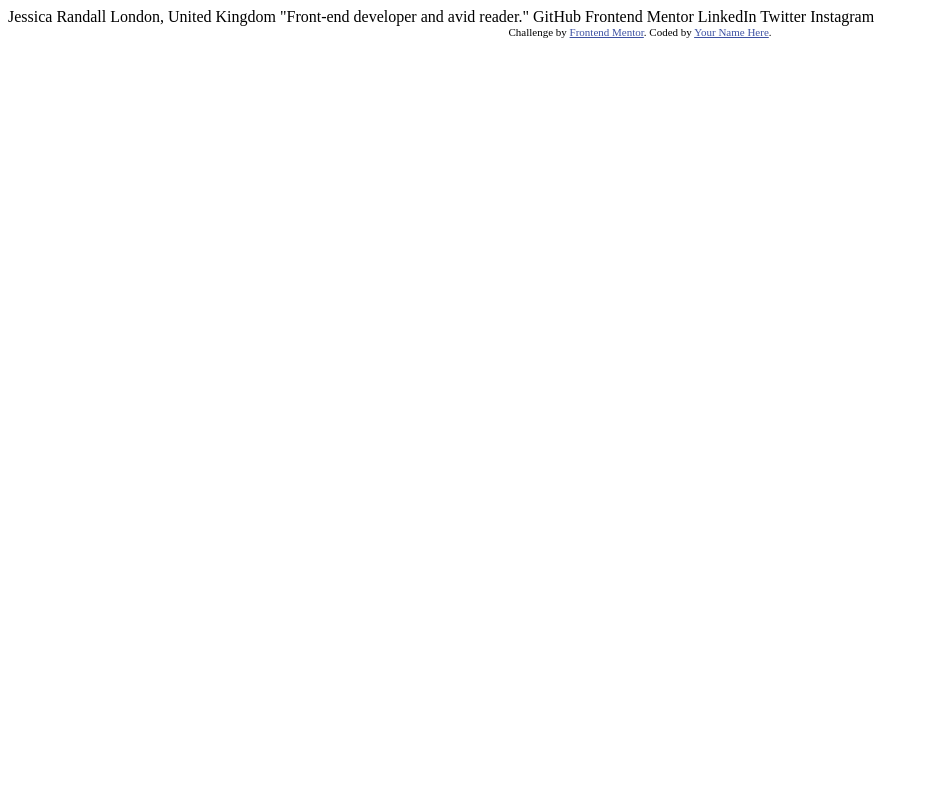
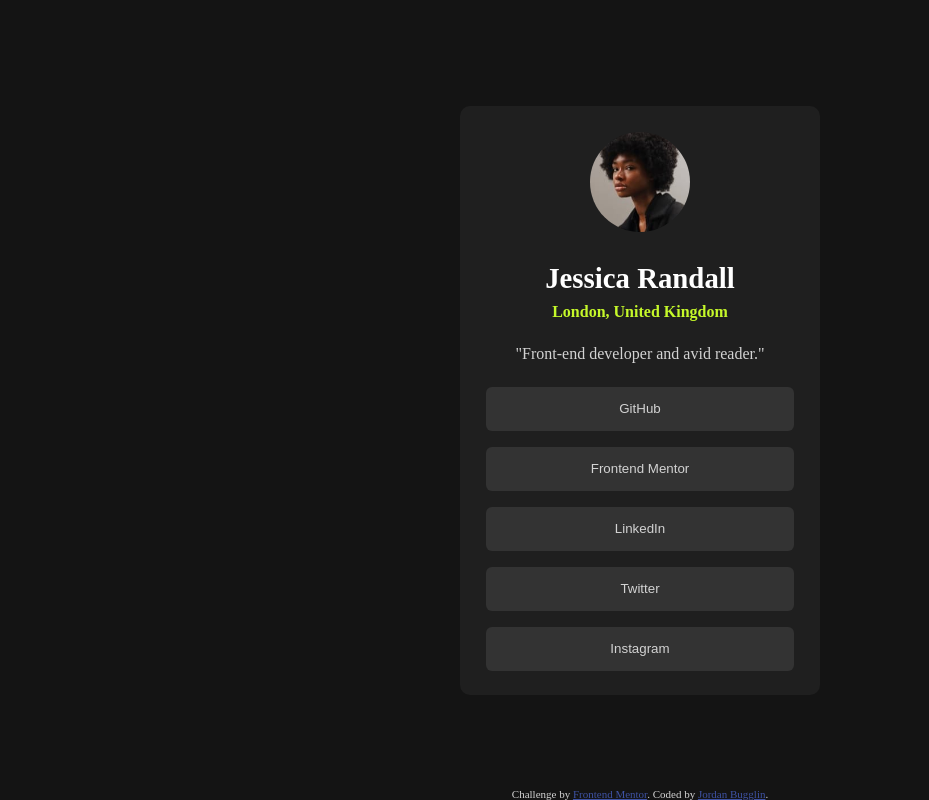
Before and after one commit to Jbugglin/socialLinkProfile, a plain HTML site: page index.html in a window 1280 px wide. Shown: the whole page, without its empty margins (0-929 px from the left). Drawn offline with Linux system fonts and the light colour scheme.

Commit message:
Run-through
I attempted to finish this challenge as quick as possible, took 2 breaks, still need to link the fonts and double check that they work.

```diff
--- a/index.html
+++ b/index.html
@@ -1,34 +1,58 @@
 <!DOCTYPE html>
 <html lang="en">
+
 <head>
     <meta charset="UTF-8">
-  <meta name="viewport" content="width=device-width, initial-scale=1.0"> <!-- displays site properly based on user's device -->
+    <meta name="viewport" content="width=device-width, initial-scale=1.0">
+    <!-- displays site properly based on user's device -->
 
     <link rel="icon" type="image/png" sizes="32x32" href="./assets/images/favicon-32x32.png">
+
+    <link rel="stylesheet" href="style.css">
 
     <title>Frontend Mentor | Social links profile</title>
 
     <!-- Feel free to remove these styles or customise in your own stylesheet 👍 -->
     <style>
-    .attribution { font-size: 11px; text-align: center; }
-    .attribution a { color: hsl(228, 45%, 44%); }
+        .attribution {
+            font-size: 11px;
+            text-align: center;
+        }
+
+        .attribution a {
+            color: hsl(228, 45%, 44%);
+        }
     </style>
 </head>
+
 <body>
+    <main>
+        <div class="heroImg">
+            <img src="./assets/images/avatar-jessica.jpeg" alt="User_Avatar">
+        </div>
 
-  Jessica Randall
-  London, United Kingdom
-  "Front-end developer and avid reader."
+        <div class="userName">
+            <h1>Jessica Randall</h1>
+        </div>
+        <div class="userLocation">
+            <h2>London, United Kingdom</h2>
+        </div>
+        <div class="userDesc">
+            <p>"Front-end developer and avid reader."</p>
+        </div>
+        <div class="socialLinks">
+            <button class="socialButtons">GitHub</button>
+            <button class="socialButtons">Frontend Mentor</button>
+            <button class="socialButtons">LinkedIn</button>
+            <button class="socialButtons">Twitter</button>
+            <button class="socialButtons">Instagram</button>
+        </div>
+    </main>
 
-  GitHub
-  Frontend Mentor
-  LinkedIn
-  Twitter
-  Instagram
 
-  <div class="attribution">
-    Challenge by <a href="https://www.frontendmentor.io?ref=challenge" target="_blank">Frontend Mentor</a>.
-    Coded by <a href="#">Your Name Here</a>.
-  </div>
+    <footer class="attribution">
+        Challenge by <a href="https://www.frontendmentor.io?ref=challenge" target="_blank">Frontend Mentor</a>. Coded by <a href="https://github.com/Jbugglin/socialLinkProfile">Jordan Bugglin</a>.
+    </footer>
 </body>
+
 </html>
--- /dev/null
+++ b/style.css
@@ -0,0 +1,89 @@
+:root {
+    --green: hsl(75, 94%, 57%);
+    --white: hsl(0, 0%, 100%);
+    --grey700: hsl(0, 0%, 20%);
+    --grey800: hsl(0, 0%, 12%);
+    --grey900: hsl(0, 0%, 8%);
+}
+
+*,
+*::after,
+*::before {
+    box-sizing: border-box;
+    margin: 0;
+    padding: 0;
+}
+
+body {
+    height: 100dvh;
+    width: 100dvw;
+    display: flex;
+    justify-content: center;
+    align-items: center;
+    flex-direction: column;
+    position: relative;
+    background-color: var(--grey900);
+}
+
+main {
+    width: 90%;
+    max-width: 360px;
+    height: auto;
+    max-height: 700px;
+    border-radius: 0.625rem;
+    display: flex;
+    flex-direction: column;
+    justify-content: center;
+    align-items: center;
+    background-color: var(--grey800);
+}
+
+img {
+    border-radius: 50%;
+    width: 100px;
+    margin: 1.625rem;
+}
+
+h1 {
+    font-size: 1.8rem;
+    color: white;
+}
+
+h2 {
+    font-size: 1rem;
+    margin: 0.5rem 0rem 1rem;
+    color: var(--green);
+}
+
+p {
+    margin: 0.5rem 0rem 1rem;
+    color: lightgrey;
+}
+
+.socialLinks {
+    display: flex;
+    flex-direction: column;
+    width: 90%;
+    margin: 0rem 0rem 1rem;
+}
+
+.socialButtons {
+    height: 2.75rem;
+    margin: 0.5rem;
+    border: none;
+    border-radius: 0.375rem;
+    background-color: var(--grey700);
+    color: lightgray;
+}
+
+.socialButtons:hover {
+    background-color: var(--green);
+    color: black;
+    cursor: pointer;
+}
+
+footer {
+    position: absolute;
+    bottom: 0;
+    color: lightgray;
+}
```
Lines whose indentation alone changed are shown as unchanged.
